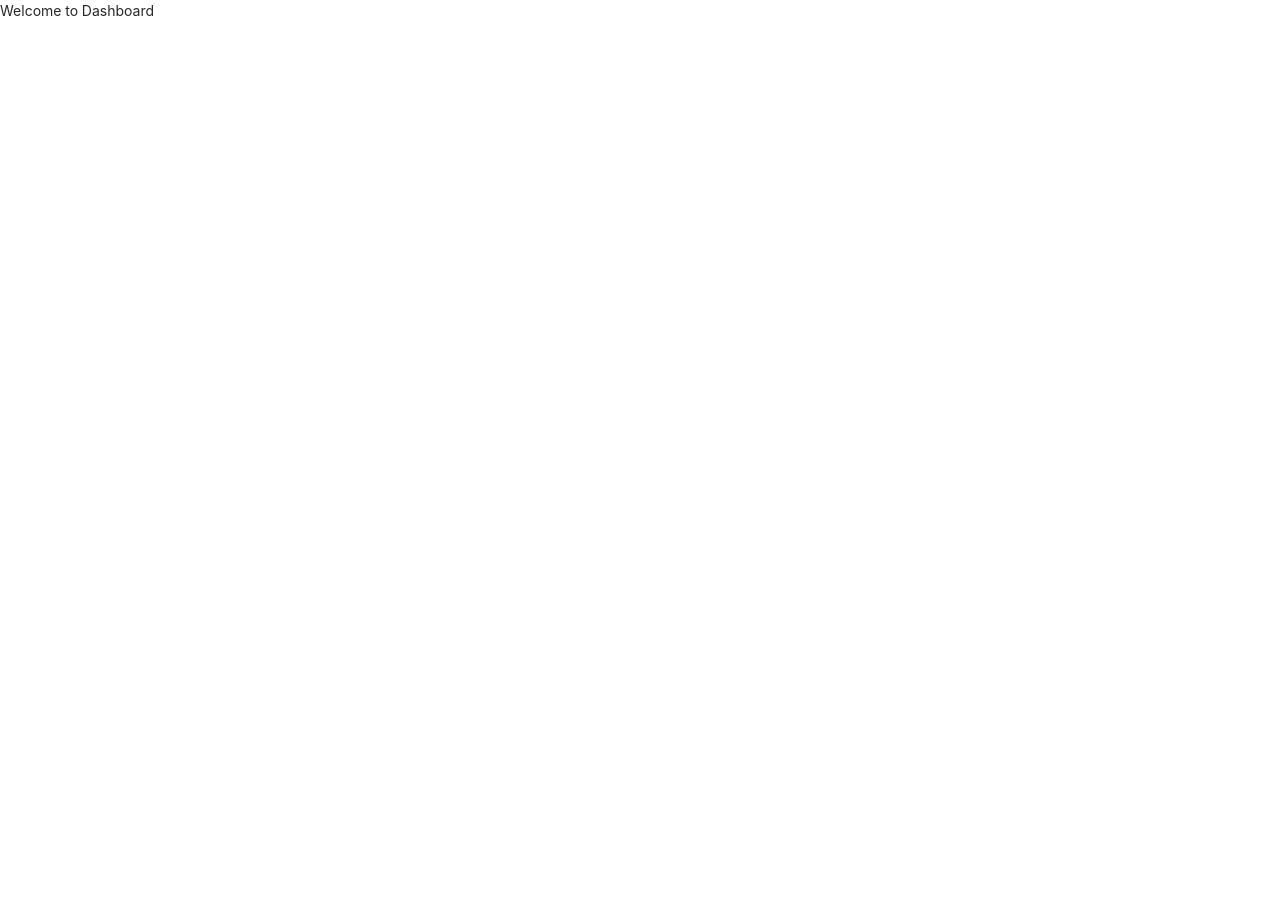
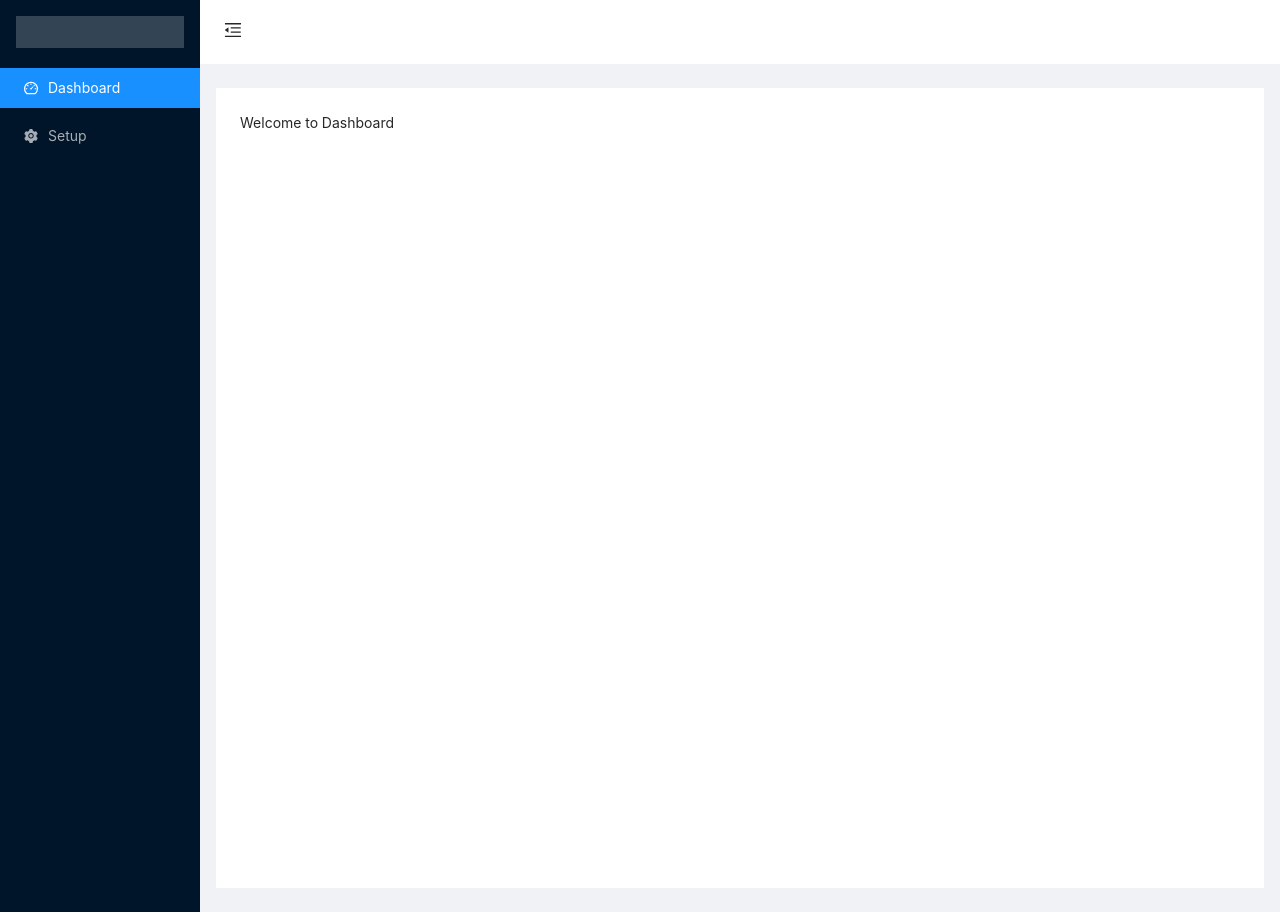
Before and after one commit to renso3x/antd-pms-client, a React (Create React App) app: page / in a window 1280 px wide. Before the commit the page ends 800 px from the top, so only its background shows below. Built offline with nearby package versions, Linux system fonts and the light colour scheme; sample sign-in values are in the browser's storage.

Commit message:
adding base layout

```diff
--- /dev/null
+++ b/src/components/Layout/Main.tsx
@@ -0,0 +1,62 @@
+import React from 'react';
+import { Layout, Menu } from 'antd';
+import {
+  MenuUnfoldOutlined,
+  MenuFoldOutlined,
+  DashboardOutlined,
+  SettingFilled,
+} from '@ant-design/icons';
+
+const { Header, Sider, Content } = Layout;
+
+interface Props {
+  children: React.ReactNode;
+}
+
+export class Main extends React.Component<Props> {
+  state = {
+    collapsed: false,
+  };
+
+  toggle = () => {
+    this.setState({
+      collapsed: !this.state.collapsed,
+    });
+  };
+
+  render() {
+    return (
+      <Layout>
+        <Sider trigger={null} collapsible collapsed={this.state.collapsed}>
+          <div className="logo" />
+          <Menu theme="dark" mode="inline" defaultSelectedKeys={['1']}>
+            <Menu.Item key="1" icon={<DashboardOutlined />}>
+              Dashboard
+            </Menu.Item>
+            <Menu.Item key="2" icon={<SettingFilled />}>
+              Setup
+            </Menu.Item>
+          </Menu>
+        </Sider>
+        <Layout className="site-layout">
+          <Header className="site-layout-background" style={{ padding: 0 }}>
+            {React.createElement(this.state.collapsed ? MenuUnfoldOutlined : MenuFoldOutlined, {
+              className: 'trigger',
+              onClick: this.toggle,
+            })}
+          </Header>
+          <Content
+            className="site-layout-background"
+            style={{
+              margin: '24px 16px',
+              padding: 24,
+              height: '100vh'
+            }}
+          >
+            {this.props.children}
+          </Content>
+        </Layout>
+      </Layout>
+    );
+  }
+}
--- a/src/components/Layout/index.tsx
+++ b/src/components/Layout/index.tsx
@@ -1,5 +1 @@
-import React from 'react';
-
-export const Layout = () => {
-  return (<div />);
-};
+export * from './Main';
--- a/src/containers/Dashboard.tsx
+++ b/src/containers/Dashboard.tsx
@@ -1,5 +1,10 @@
 import React from 'react';
+import { Main } from '../components/Layout';
 
 export const Dashboard = () => {
-  return (<div>Welcome to Dashboard</div>);
+  return (
+    <Main>
+      <div>Welcome to Dashboard</div>
+    </Main>
+  )
 }
--- a/src/index.css
+++ b/src/index.css
@@ -13,3 +13,25 @@ code {
   font-family: source-code-pro, Menlo, Monaco, Consolas, 'Courier New',
     monospace;
 }
+
+.trigger {
+  font-size: 18px;
+  line-height: 64px;
+  padding: 0 24px;
+  cursor: pointer;
+  transition: color 0.3s;
+}
+
+.trigger:hover {
+  color: #1890ff;
+}
+
+.logo {
+  height: 32px;
+  background: rgba(255, 255, 255, 0.2);
+  margin: 16px;
+}
+
+.site-layout .site-layout-background {
+  background: #fff;
+}
--- a/src/index.tsx
+++ b/src/index.tsx
@@ -9,9 +9,7 @@ import { store } from './config/store';
 
 ReactDOM.render(
   <Provider store={store}>
-    <React.StrictMode>
-      <RootRouter />
-    </React.StrictMode>
+    <RootRouter />
   </Provider>,
   document.getElementById('root')
 );
```
